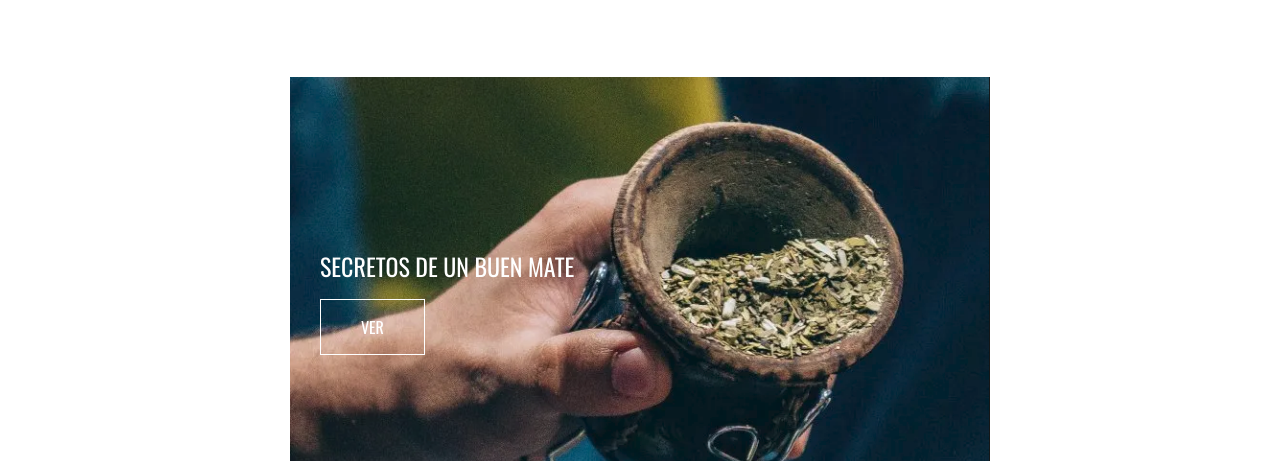
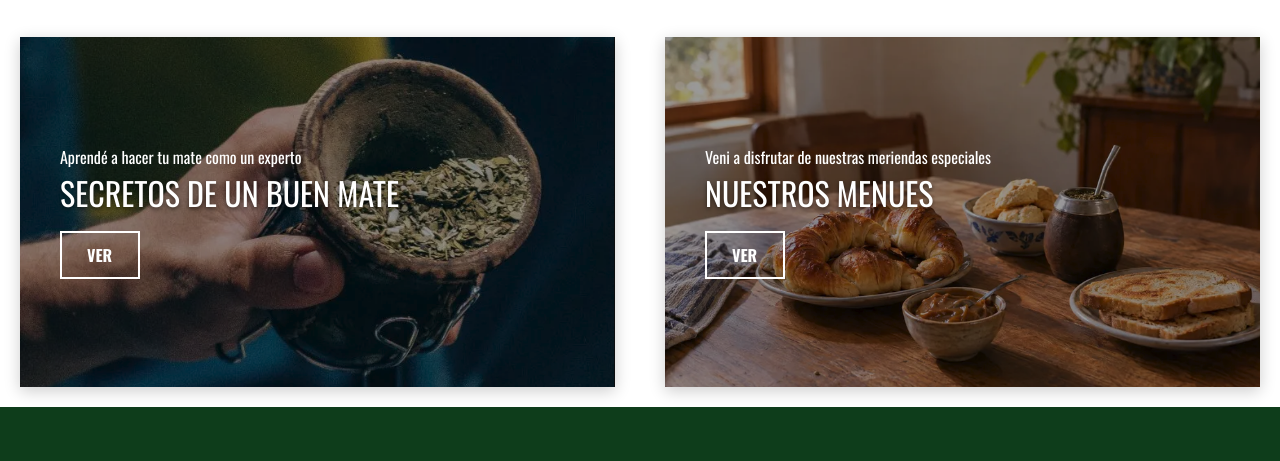
Before and after one commit to PabloHD2024/Tienda-Yerba-Mate, a plain HTML site: page index.html in a window 1280 px wide. Shown: the part 1354-1815 px from the top of the page. Drawn offline with nearby package versions, Linux system fonts and the light colour scheme.

Commit message:
Listo el index

```diff
--- a/css/styles.css
+++ b/css/styles.css
@@ -136,62 +136,101 @@ body {
 }
 
 .info-section {
-    display: flex;
-    flex-direction: row;
-    justify-content: center;
-    flex-wrap: wrap;
-    max-width: 1600px;
-    margin: 0 auto;
+  display: grid;
+  grid-template-columns: repeat(auto-fit, minmax(300px, 1fr)); /* Se adapta a celulares y PC */
+  gap: 50px;
+  width: 100%;
+  max-width: 1400px;
+  margin: 0 auto;
+  padding: 20px;
 }
 
-.info-section h2 {
-    color: var(--text-white);
-    font-weight: 400;
-    margin-left: 30px;
+.secretos, .menues {
+  position: relative;
+  height: 350px;
+  display: flex;
+  flex-direction: column;
+  justify-content: center;
+  overflow: hidden;
+  box-shadow: 0 4px 15px rgba(0, 0, 0, 0.2);
 }
 
+.secretos::before, .menues::before {
+  content: "";
+  position: absolute;
+  top: 0;
+  left: 0;
+  width: 100%;
+  height: 100%;
+  background-size: cover;
+  background-position: center;
+  transition: transform 0.6s ease-in-out;
+  z-index: 1;
+}
+
+.secretos::after, .menues::after {
+  content: "";
+  position: absolute;
+  top: 0;
+  left: 0;
+  width: 100%;
+  height: 100%;
+  background: rgba(0, 0, 0, 0.4);
+  transition: background 0.3s ease;
+  z-index: 2;
+}
+
+.secretos::before {
+  background-image: url('../img/secreto-mate.png');
+}
+
+.menues::before {
+  background-image: url('../img/merienda-mate-1.png');
+}
+
+.secretos h2, .menues h2, .secretos p, .menues p,
+.secretos .btn-ver, .menues .btn-ver {
+  z-index: 3;
+  color: #fff;
+  margin-left: 40px;
+}
+
+.secretos h2, .menues h2 {
+  font-size: 2rem;
+  font-weight: 400;
+  margin-bottom: 15px;
+  text-shadow: 0 2px 4px rgba(0,0,0,0.5);
+
+}
 
 .btn-ver {
-    display: inline-block;
-    color: var(--text-white);
-    border: 1px solid #fff;
-    background: transparent;
-    padding: 15px 40px;
-    text-decoration: none;
-    text-align: center;
-    align-self: flex-start;
-    margin-left: 30px;
-    margin-top: 15px;
-    transition: background 0.3s, color 0.3s;
-    cursor: pointer;
+  display: inline-block;
+  width: 80px;
+  padding: 10px 25px;
+  border: 2px solid #fff;
+  color: #fff;
+  text-decoration: none;
+  font-weight: bold;
+  transition: all 0.3s ease;
+  margin-left: 40px;
 }
 
 .btn-ver:hover {
-    background: #fff;
-    color: #000;
+  background-color: #fff;
+  color: #000;
+  transform: translateY(-2px); /* Pequeño levante al pasar el mouse */
 }
 
-.secretos,
-.menues {
-    width: 700px;
-    height: 450px;
-    display: flex;
-    flex-direction: column;
-    justify-content: center;
-    background-size: cover;
-    background-position: center;
-    margin: 60px 20px;
+/* EFECTO HOVER: Activamos el zoom sobre el fondo */
+.secretos:hover::before,
+.menues:hover::before {
+  transform: scale(1.1); /* Escala la imagen un 10% suavemente */
 }
 
-.secretos {
-    background-image: url(../img/secreto-mate.png);
+.secretos:hover::after,
+.menues:hover::after {
+  background: rgba(0, 0, 0, 0.5); /* Oscurece un poco más al hacer hover para resaltar el texto */
 }
-
-.menues {
-    background-image: url(../img/merienda-mate-1.png);
-}
-
-
 /* --- Estilos del Footer --- */
 .site-footer {
     background-color: var(--primary-dark);
--- a/index.html
+++ b/index.html
@@ -67,10 +67,12 @@
         </section>
         <section class="info-section">
             <div class="secretos">
+                <p>Aprendé a hacer tu mate como un experto</p>
                 <h2>SECRETOS DE UN BUEN MATE</h2>
                 <a href="#" class="btn-ver">VER</a>
             </div>
             <div class="menues">
+                <p>Veni a disfrutar de nuestras meriendas especiales</p>
                 <h2>NUESTROS MENUES</h2>
                 <a href="#" class="btn-ver">VER</a>
             </div>
```
